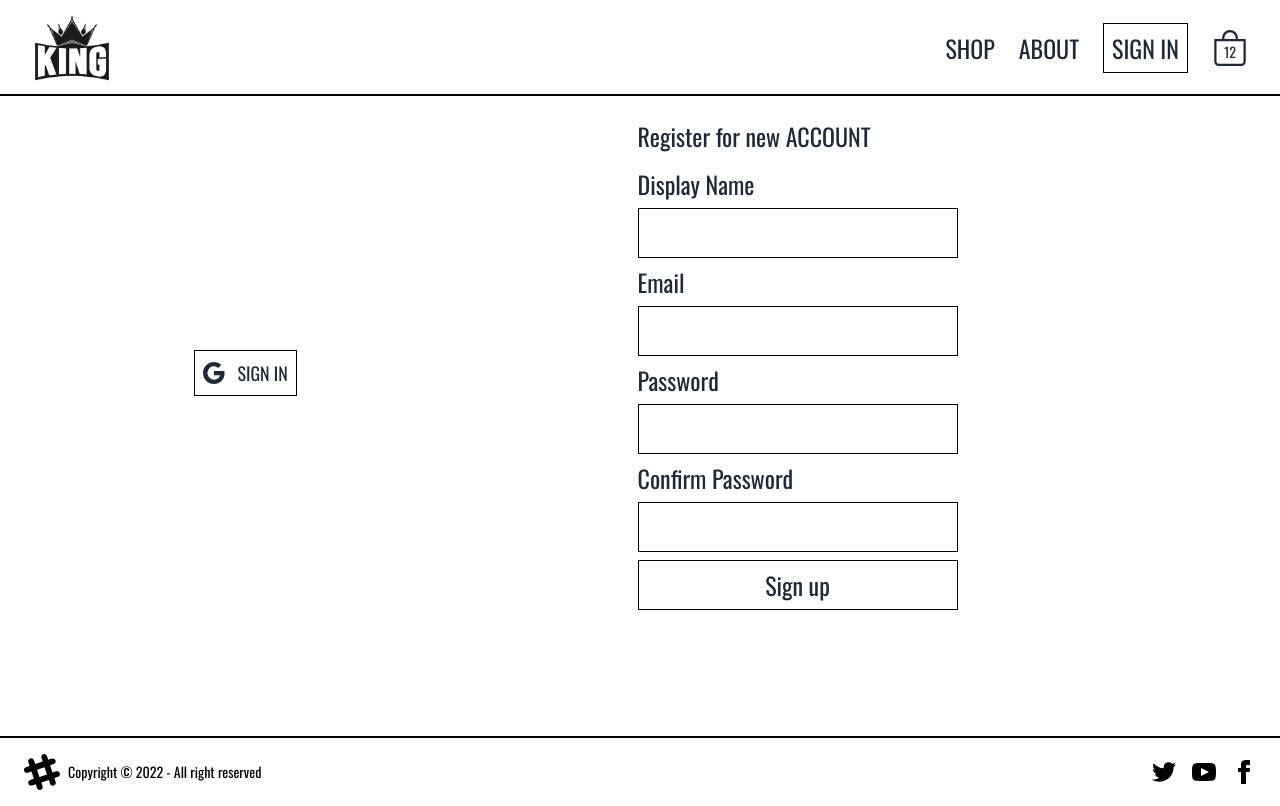
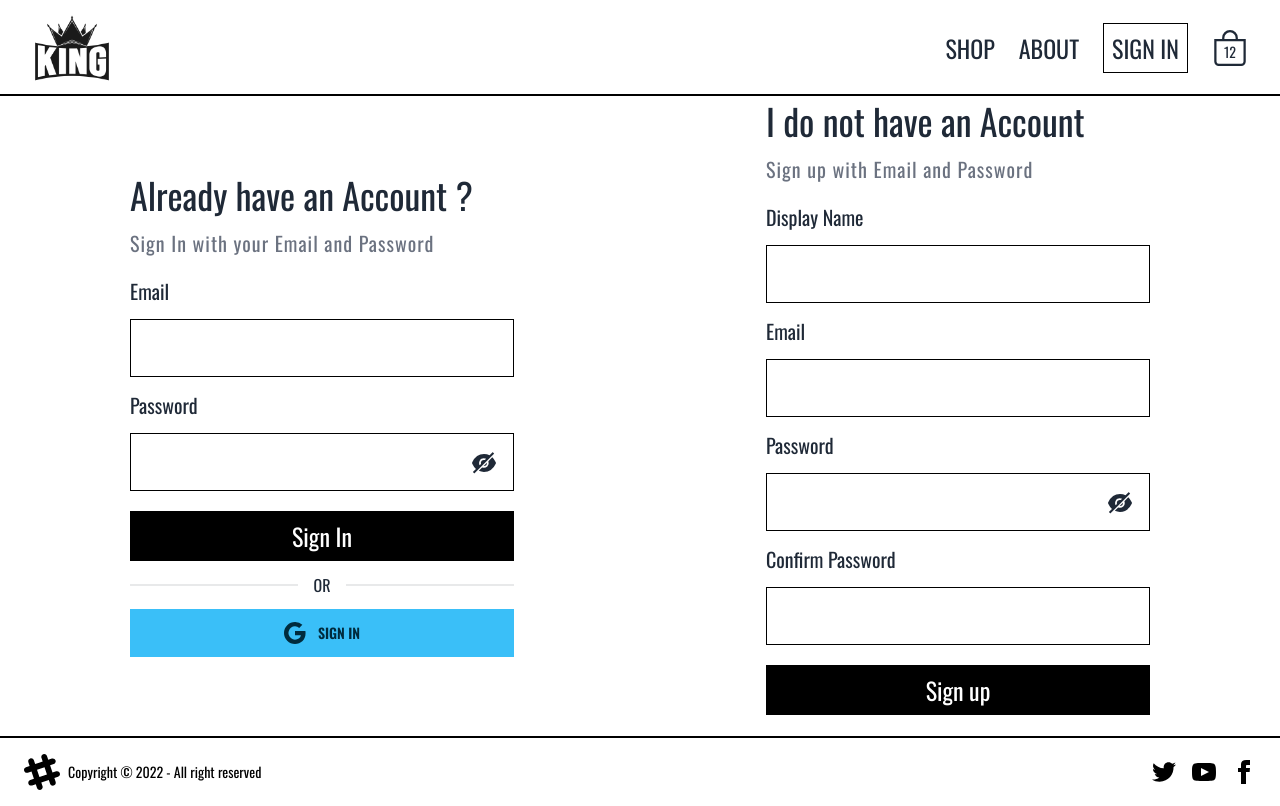
Before and after one commit to kartikpavan/king_clothing, a React (Vite) app: page /login in a window 1280 px wide. Built offline with nearby package versions, Linux system fonts and the light colour scheme; no server answers.

Commit message:
Sign in and Sign up Completed without redirection

```diff
--- a/src/App.jsx
+++ b/src/App.jsx
@@ -1,7 +1,7 @@
 import React from "react";
 import { Routes, Route } from "react-router-dom";
 import Home from "./pages/Home";
-import Login from "./pages/Login";
+import Authentication from "./pages/Authentication";
 import About from "./pages/About";
 import { Footer, Navbar, Shop } from "./components/index.js";
 
@@ -11,7 +11,7 @@ const App = () => {
 			<Navbar />
 			<Routes>
 				<Route path="/" element={<Home />} />
-            <Route path="/login" element={<Login />} />
+				<Route path="/login" element={<Authentication />} />
 				<Route path="/shop" element={<Shop />} />
 				<Route path="/about" element={<About />} />
 			</Routes>
--- /dev/null
+++ b/src/components/LoginForm/LoginForm.jsx
@@ -0,0 +1,113 @@
+import React, { useState } from "react";
+import { BsGoogle } from "react-icons/bs";
+import { AiFillEye, AiFillEyeInvisible } from "react-icons/ai";
+
+import {
+	signInWithGooglePopUp,
+	createUserDocumentFromAuth,
+	customLogin,
+} from "../../utils/firebase.config";
+
+const defaultFormFields = {
+	email: "",
+	password: "",
+};
+
+const LoginForm = () => {
+	const [err, setErr] = useState("");
+	const [showPassword, setShowPassword] = useState(false);
+	const [formFields, setFormFields] = useState(defaultFormFields);
+	const { email, password } = formFields;
+
+	const handleChange = (e) => {
+		const { value, name } = e.target;
+		setFormFields({ ...formFields, [name]: value });
+	};
+
+	//CUSTOM SIGN IN METHOD
+	const submitHandler = async (e) => {
+		e.preventDefault();
+		try {
+			const response = await customLogin(email, password);
+			console.log(response);
+		} catch (error) {
+			setErr(error.message);
+			console.log("error while registering user->", error.message);
+		}
+	};
+
+	//GOOGLE SIGN IN METHOD
+	const googleSignIn = async () => {
+		const { user } = await signInWithGooglePopUp();
+		console.log("user", user); //! Remove this log at later stage
+		await createUserDocumentFromAuth(user);
+	};
+
+	return (
+		<div className="max-w-sm w-full">
+			<div className="text-4xl max-w-md w-full mb-4">
+				<h1 className="mb-2">Already have an Account ?</h1>
+				<p className="tracking-wider mb-2 text-[20px] text-gray-500">
+					Sign In with your Email and Password
+				</p>
+				{err ? (
+					<span className="bg-red-300 p-1 text-red-900 text-[20px]">{err}</span>
+				) : null}
+				<form method="POST" onSubmit={submitHandler} className="flex flex-col gap-2 ">
+					<label className="text-[20px]">Email</label>
+					<input
+						type="email"
+						required
+						className="border border-black p-2 max-w-sm w-full"
+						onChange={handleChange}
+						name="email"
+						value={email}
+					/>
+					<label className="text-[20px]">Password</label>
+					<div className="relative">
+						<input
+							type={showPassword ? "text" : "password"}
+							required
+							className="border border-black p-2 max-w-sm w-full"
+							onChange={handleChange}
+							name={"password"}
+							value={password}
+						/>
+						{showPassword ? (
+							<AiFillEye
+								className="absolute top-4 right-4"
+								size={28}
+								onClick={() => setShowPassword(!showPassword)}
+							/>
+						) : (
+							<AiFillEyeInvisible
+								className="absolute top-4 right-4"
+								size={28}
+								onClick={() => setShowPassword(!showPassword)}
+							/>
+						)}
+					</div>
+
+					<button
+						type={"submit"}
+						className="border border-black py-2 mt-3 text-2xl max-w-sm   w-full bg-black text-white hover:text-black hover:bg-white duration-200"
+					>
+						Sign In
+					</button>
+				</form>
+			</div>
+			<div className="divider">OR</div>
+			<div className="flex items-center justify-around max-w-sm w-full">
+				<button
+					className="btn btn-info max-w-sm w-full rounded-none flex items-center gap-3 hover:scale-105 duration-150"
+					onClick={googleSignIn}
+				>
+					<BsGoogle size={22} />
+					SIGN IN
+				</button>
+			</div>
+		</div>
+	);
+};
+
+export default LoginForm;
--- a/src/components/Navbar/navbar.jsx
+++ b/src/components/Navbar/navbar.jsx
@@ -12,7 +12,10 @@ const Navbar = () => {
 				<div id="navbar-items" className="flex items-center justify-between gap-6 text-2xl">
 					<Link to={"/shop"}>SHOP</Link>
 					<Link to={"/about"}>ABOUT</Link>
-               <Link to={"/login"} className=" border border-black p-2 hover:text-white hover:bg-black duration-300 ">
+					<Link
+						to={"/login"}
+						className=" border border-black p-2 hover:text-white hover:bg-black duration-300 "
+					>
 						SIGN IN
 					</Link>
 					<Link to={"/"} className="relative">
--- a/src/components/SignUpForm/SignUpForm.jsx
+++ b/src/components/SignUpForm/SignUpForm.jsx
@@ -1,44 +1,110 @@
-import React, { useState } from 'react';
+import React, { useState } from "react";
+import { AiFillEye, AiFillEyeInvisible } from "react-icons/ai";
+import { customSignIn, createUserDocumentFromAuth } from "../../utils/firebase.config";
 
 const defaultFormFields = {
-   displayName: '',
-   email: '',
-   password: '',
-   confirmPassword: ''
-}
+	displayName: "",
+	email: "",
+	password: "",
+	confirmPassword: "",
+};
 
 const SignUpForm = () => {
-
-   const [formFields, setFormFields] = useState(defaultFormFields)
-   const { displayName, email, password, confirmPassword } = formFields
+	const [err, setErr] = useState("");
+	const [showPassword, setShowPassword] = useState(false);
+	const [formFields, setFormFields] = useState(defaultFormFields);
+	const { displayName, email, password, confirmPassword } = formFields;
 
 	const handleChange = (e) => {
 		const { value, name } = e.target;
-      setFormFields({ ...formFields, [name]: value })
+		setFormFields({ ...formFields, [name]: value });
+	};
+
+	const submitHandler = async (e) => {
+		e.preventDefault();
+
+		if (password !== confirmPassword) {
+			//! password and confirm password check
+			setErr("..........Password Did not match ");
+			return;
 		}
-
-   const submitHandler = (e) => {
-      e.preventDefault()
+		try {
+			const { user } = await customSignIn(email, password);
+			console.log(user);
+			await createUserDocumentFromAuth(user, { displayName });
+			setFormFields(defaultFormFields);
+		} catch (error) {
+			setErr(error.message);
+			console.log("error while registering user->", error.message);
 		}
+	};
 
 	return (
-      <div className="text-2xl max-w-md w-full mb-4">
-         <h1 className="mb-4"> Register for new ACCOUNT</h1>
+		<div className="text-4xl max-w-sm w-full mb-4">
+			<h1 className="mb-2"> I do not have an Account</h1>
+			<p className="tracking-wider mb-2 text-[20px] text-gray-500">
+				Sign up with Email and Password
+			</p>
+			{err ? (
+				<span className="bg-red-300 p-1 text-red-900 text-[20px]">{err.slice(10)}</span>
+			) : null}
 			<form method="POST" onSubmit={submitHandler} className="flex flex-col gap-2 ">
-            <label>Display Name</label>
-            <input type="text" required className="border border-black p-2 max-w-xs w-full" onChange={handleChange}
-               name="displayName" value={displayName} />
-            <label>Email</label>
-            <input type="email" required className="border border-black p-2 max-w-xs w-full" onChange={handleChange}
-               name="email" value={email} />
-            <label>Password</label>
-            <input type="password" required className="border border-black p-2 max-w-xs w-full" onChange={handleChange}
-               name={"password"} value={password} />
-            <label>Confirm Password</label>
-            <input type="password" required className="border border-black p-2 max-w-xs w-full" onChange={handleChange}
-               name={"confirmPassword"} value={confirmPassword} />
-            <button type={"submit"}
-               className="border border-black py-2 text-2xl max-w-xs w-full hover:bg-black hover:text-white ">Sign up
+				<label className="text-[20px]">Display Name</label>
+				<input
+					type="text"
+					required
+					className="border border-black p-2 max-w-sm w-full"
+					onChange={handleChange}
+					name="displayName"
+					value={displayName}
+				/>
+				<label className="text-[20px]">Email</label>
+				<input
+					type="email"
+					required
+					className="border border-black p-2 max-w-sm w-full"
+					onChange={handleChange}
+					name="email"
+					value={email}
+				/>
+				<label className="text-[20px]">Password</label>
+				<div className="relative">
+					<input
+						type={showPassword ? "text" : "password"}
+						required
+						className="border border-black p-2 max-w-sm w-full"
+						onChange={handleChange}
+						name={"password"}
+						value={password}
+					/>
+					{showPassword ? (
+						<AiFillEye
+							className="absolute top-4 right-4"
+							size={28}
+							onClick={() => setShowPassword(!showPassword)}
+						/>
+					) : (
+						<AiFillEyeInvisible
+							className="absolute top-4 right-4"
+							size={28}
+							onClick={() => setShowPassword(!showPassword)}
+						/>
+					)}
+				</div>
+				<label className="text-[20px]">Confirm Password</label>
+				<input
+					type="password"
+					required
+					className="border border-black p-2 max-w-sm w-full"
+					onChange={handleChange}
+					name={"confirmPassword"}
+					value={confirmPassword}
+				/>
+				<button
+					type={"submit"}
+					className="border border-black py-2 mt-3 text-2xl max-w-sm w-full bg-black text-white hover:text-black hover:bg-white duration-200"
+				>
+					Sign up
 				</button>
 			</form>
 		</div>
--- a/src/pages/About.jsx
+++ b/src/pages/About.jsx
@@ -1,7 +1,7 @@
 import React from "react";
 
 const About = () => {
-   return <div className="p-6 w-screen h-[80vh]">About</div>;
+	return <div className="p-6 w-screen h-[80vh]">About</div>;
 };
 
 export default About;
--- /dev/null
+++ b/src/pages/Authentication.jsx
@@ -0,0 +1,12 @@
+import React from "react";
+import { LoginForm, SignUpForm } from "../components";
+const Authentication = () => {
+	return (
+		<div className="p-6 w-screen md:h-[80vh] flex flex-col gap-10 md:flex-row items-center justify-around">
+			<LoginForm />
+			<SignUpForm />
+		</div>
+	);
+};
+
+export default Authentication;
--- a/src/pages/Login.jsx
+++ /dev/null
@@ -1,31 +0,0 @@
-import React from "react";
-import { SignUpForm } from "../components/index.js";
-import { BsGoogle } from "react-icons/bs";
-import { signInWithGooglePopUp, createUserDocumentFromAuth } from "../utils/firebase.config.js";
-
-
-const Login = () => {
-   //Google Sign In function
-   const googleSignIn = async () => {
-      const { user } = await signInWithGooglePopUp();
-      console.log("user", user); //! Remove this log at later stage
-      const userDocRef = await createUserDocumentFromAuth(user);
-   };
-
-   return (
-      <div className="p-6 w-screen h-[80vh]">
-         <div className="flex items-center justify-around">
-            <button
-               className="border border-black p-2 hover:bg-black hover:text-white text-lg flex items-center gap-3 hover:scale-105 duration-150"
-               onClick={googleSignIn}
-            >
-               <BsGoogle size={22} />
-               SIGN IN
-            </button>
-            <SignUpForm />
-         </div>
-      </div>
-   );
-};
-
-export default Login;
```
Also changed, not shown: src/components/index.js (+5 -4 lines), src/utils/firebase.config.js (+26 -8 lines). Lines whose indentation alone changed are shown as unchanged.
